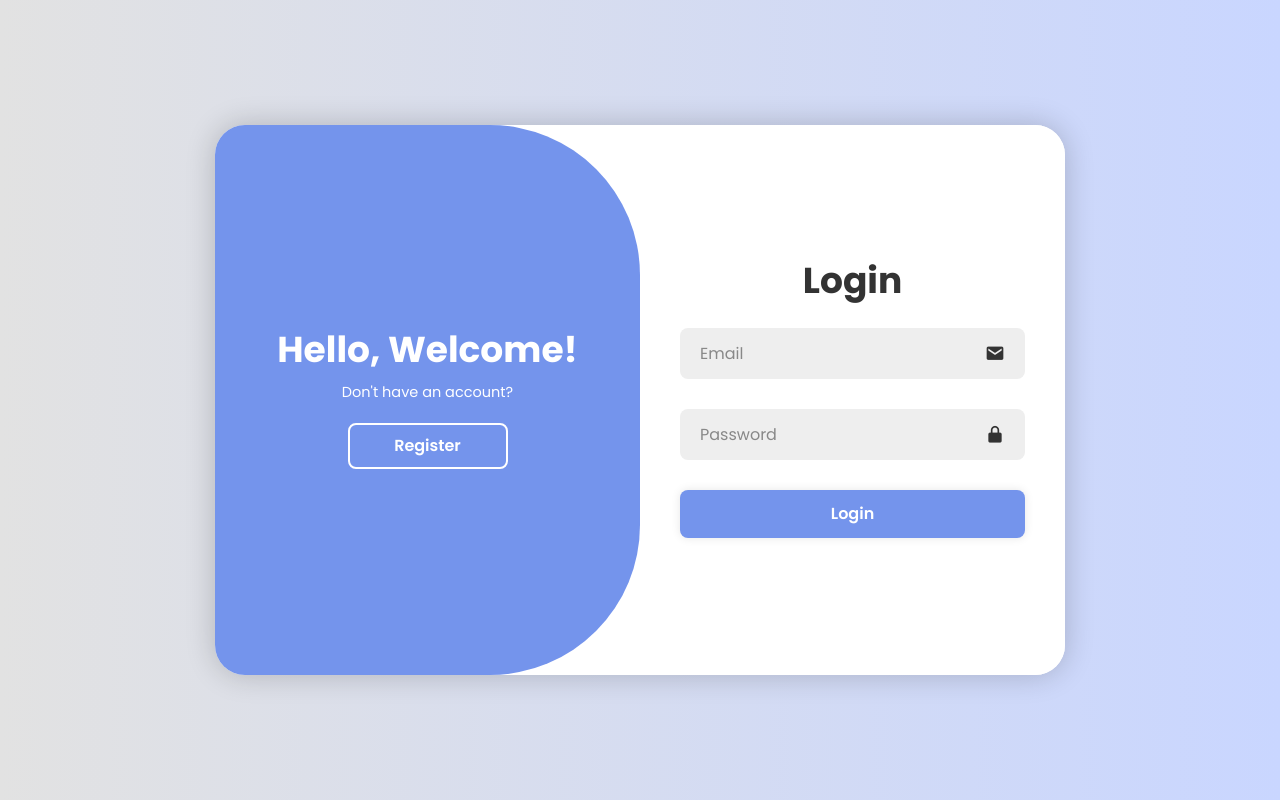
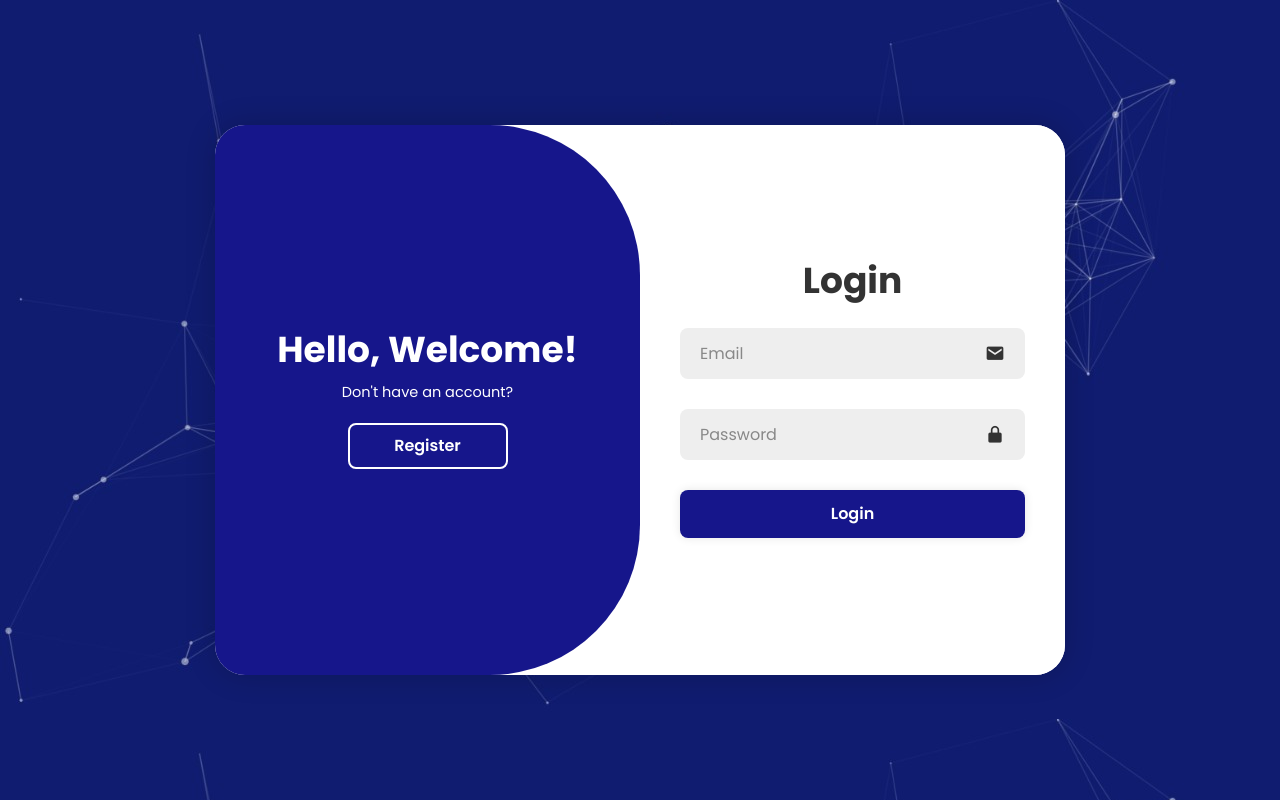
Before and after one commit to uuwwwe56/VANGUARD, a PHP site: page /views/auth/login.php in a window 1280 px wide. Run offline with PHP 8.4, Linux system fonts and the light colour scheme.

Commit message:
login aziz

```diff
--- a/assets/css/login.css
+++ b/assets/css/login.css
@@ -14,7 +14,8 @@ body {
   justify-content: center;
   align-items: center;
   min-height: 100vh;
-  background: linear-gradient(90deg, #e2e2e2, #c9d6ff);
+  /* background: linear-gradient(90deg, #e2e2e2, #c9d6ff); */
+  background: url("../img/Home/bc.jpeg");
 }
 
 .container {
@@ -111,7 +112,7 @@ form {
 .btn {
   width: 100%;
   height: 48px;
-  background: #7494ec;
+  background:  rgba(0, 0, 128, 0.913);
   border-radius: 8px;
   box-shadow: 0 0 10px rgba(0, 0, 0, 0.1);
   border: none;
@@ -148,7 +149,7 @@ form {
   left: -250%;
   width: 300%;
   height: 100%;
-  background: #7494ec;
+  background: rgba(0, 0, 128, 0.913);
   /* border: 2px solid red; */
   border-radius: 150px;
   z-index: 2;
--- a/index.php
+++ b/index.php
@@ -0,0 +1,3 @@
+<?php
+
+echo phpinfo();
--- a/views/auth/login.php
+++ b/views/auth/login.php
@@ -8,6 +8,7 @@ session_start();
     <meta charset="UTF-8" />
     <meta name="viewport" content="width=device-width, initial-scale=1.0" />
     <title>Login / Register - VANGUARD</title>
+    <link rel="icon" type="image/png" href="../../assets/img/Home/L_Vg.png">
 
     <!-- TEMPLATE CSS -->
     <link rel="stylesheet" href="../../assets/css/login.css">
```
Also changed, not shown: assets/img/Home/bc.jpeg (added).
